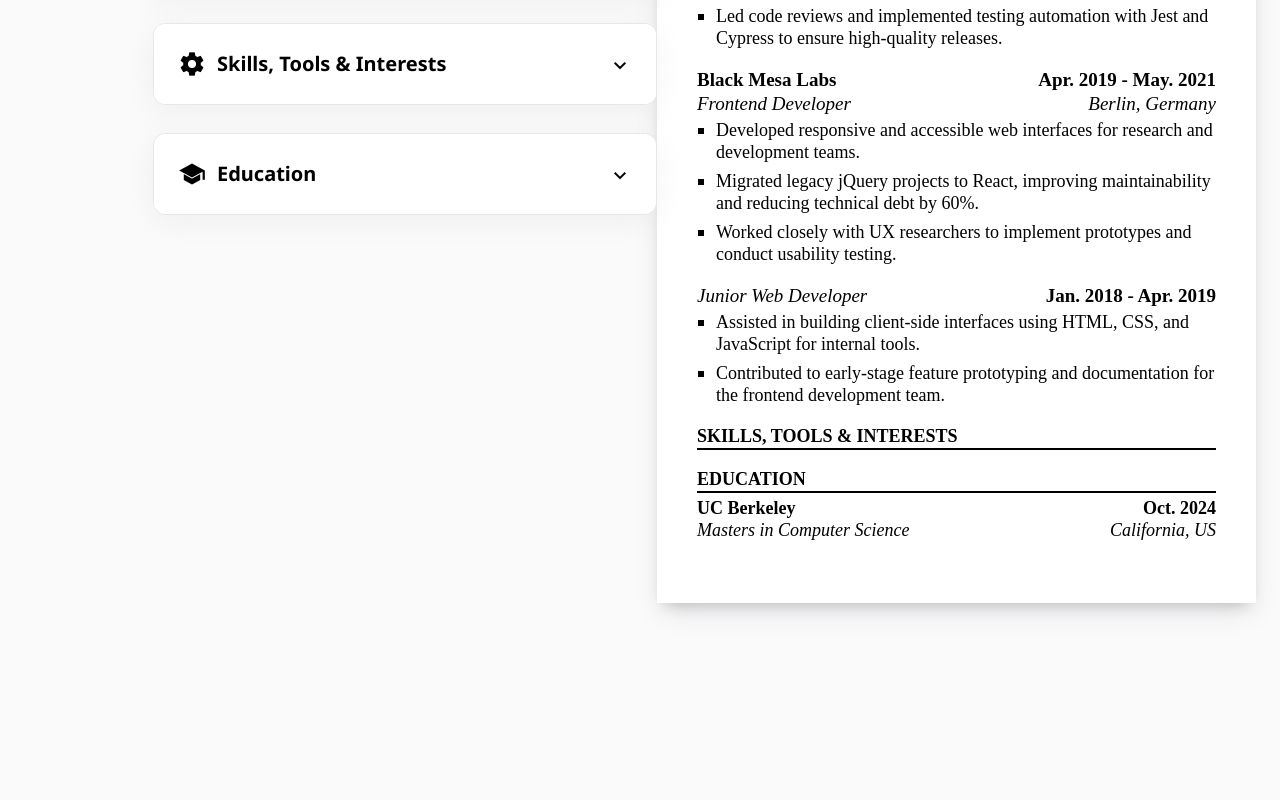
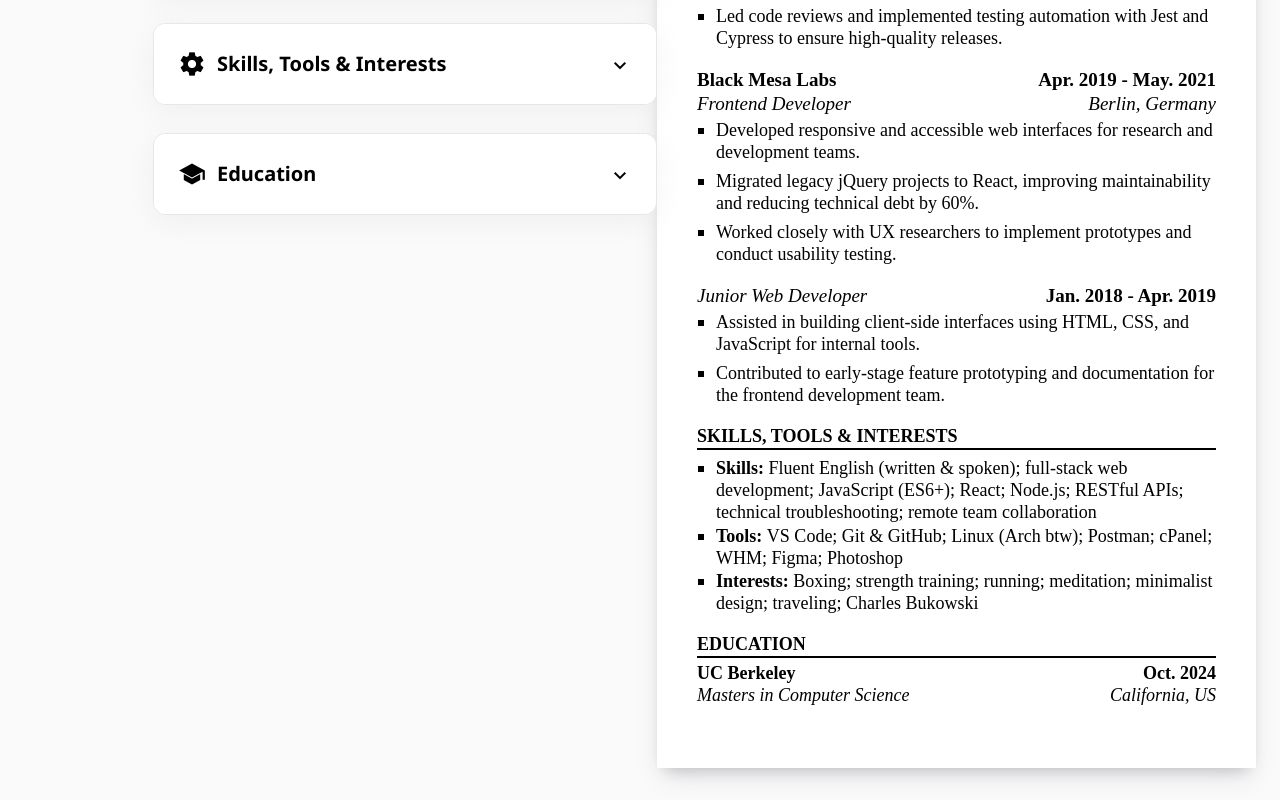
Before and after one commit to stefanmrvic/cv_builder, a React (Vite) app: page / in a window 1280 px wide. Shown: the part 801-1601 px from the top of the page. Before the commit the page ends 1436 px from the top, so only its background shows below. Built offline with nearby package versions, Linux system fonts and the light colour scheme.

Commit message:
add: visibility functionality to SkillsToolsInterests component

```diff
--- a/src/components/CV/SkillsToolsInterests/Interests.jsx
+++ b/src/components/CV/SkillsToolsInterests/Interests.jsx
@@ -1,5 +1,7 @@
 export default function Interests({data}) {
+    const interestsArray = data.map(item => item.name).join('; ');
+
     return (
-        <p><b>Interests: </b>{data.join('; ')}</p>
+        <p><b>Interests: </b>{interestsArray}</p>
     )
 }
--- a/src/components/CV/SkillsToolsInterests/Skills.jsx
+++ b/src/components/CV/SkillsToolsInterests/Skills.jsx
@@ -1,5 +1,7 @@
 export default function Skills({data}) {
+    const skillsArray = data.map(item => item.name).join('; ');
+
     return (
-        <p><b>Skills: </b>{data.join('; ')}</p>
+        <p><b>Skills: </b>{skillsArray}</p>
     )
 }
--- a/src/components/CV/SkillsToolsInterests/SkillsToolsInterests.jsx
+++ b/src/components/CV/SkillsToolsInterests/SkillsToolsInterests.jsx
@@ -11,9 +11,17 @@
         <div className='sectionBottomMargin'>
             <h1 className='headline'>SKILLS, TOOLS & INTERESTS</h1>
             <ul className={styles.skillsToolsInterestsList}>
-                { data.skills.length > 0 && <li><Skills data={data.skills} /></li> }
-                { data.tools.length > 0 &&  <li><Tools data={data.tools} /></li> }
-                { data.interests.length > 0 &&  <li><Interests data={data.interests} /></li> }
+                { data.skills.isVisible && (
+                    data.skills.items.length > 0 && <li><Skills data={data.skills.items} /></li>
+                )}
+
+                { data.tools.isVisible && (
+                    data.tools.items.length > 0 &&  <li><Tools data={data.tools.items} /></li>
+                )}
+
+                { data.interests.isVisible && (
+                    data.interests.items.length > 0 &&  <li><Interests data={data.interests.items} /></li>
+                )}
             </ul>
         </div>
     )
--- a/src/components/CV/SkillsToolsInterests/Tools.jsx
+++ b/src/components/CV/SkillsToolsInterests/Tools.jsx
@@ -1,5 +1,7 @@
 export default function Tools({data}) {
+    const toolsArray = data.map(item => item.name).join('; ');
+
     return (
-        <p><b>Tools: </b>{data.join('; ')}</p>
+        <p><b>Tools: </b>{toolsArray}</p>
     )
 }
--- a/src/components/EditControls/MainControls/MainControls.jsx
+++ b/src/components/EditControls/MainControls/MainControls.jsx
@@ -10,7 +10,7 @@
         <div className={styles.mainControls}>
             <PersonalDetails data={data.personalInfo} setCVData={setCVData}/>
             <Experience data={data.workExperience} setCVData={setCVData}/>
-            <SkillsToolsInterests data={data.education} setCVData={setCVData}/>
+            <SkillsToolsInterests data={data.skillsToolsInterests} setCVData={setCVData}/>
             <Education data={data.education} setCVData={setCVData}/>
         </div>
     )
--- a/src/components/EditControls/MainControls/SkillsToolsInterests/Interests.jsx
+++ b/src/components/EditControls/MainControls/SkillsToolsInterests/Interests.jsx
@@ -1,11 +1,22 @@
 import styles from './SkillsToolsInterests.module.css';
 
 export default function Interests({data, setCVData, setIsInterestsFormOpen}) {
+        const handleVisibility = (e) => {
+        e.stopPropagation();
+
+        setCVData(draft => {
+            const interests = draft.skillsToolsInterests.interests;
+            if (interests === undefined) throw new Error('Interests not found!');
+
+            interests.isVisible = !interests.isVisible;
+       })
+    }
+
     return (
         <div className={styles.interestsContainer} role='button' onClick={() => setIsInterestsFormOpen(true)}>
             <span className={styles.interestsHeadline}>Interests</span>
 
-            <button className={styles.interestsVisibilityBtn} >
+            <button className={styles.interestsVisibilityBtn} onClick={(handleVisibility)}>
                 <span className={`${styles.interestsVisibilityBtnIcon} material-symbols-outlined`}>
                     {data.isVisible ? 'visibility' : 'visibility_off'}
                 </span>
--- a/src/components/EditControls/MainControls/SkillsToolsInterests/Skills.jsx
+++ b/src/components/EditControls/MainControls/SkillsToolsInterests/Skills.jsx
@@ -1,11 +1,22 @@
 import styles from './SkillsToolsInterests.module.css';
 
 export default function Skills({data, setCVData, setIsSkillsFormOpen}) {
+    const handleVisibility = (e) => {
+        e.stopPropagation();
+
+        setCVData(draft => {
+            const skills = draft.skillsToolsInterests.skills;
+            if (skills === undefined) throw new Error('Skills not found!');
+
+            skills.isVisible = !skills.isVisible;
+       })
+    }
+
     return (
         <div className={styles.skillsContainer} role='button' onClick={() => setIsSkillsFormOpen(true)}>
             <span className={styles.skillsHeadline}>Skills</span>
 
-            <button className={styles.skillsVisibilityBtn} >
+            <button className={styles.skillsVisibilityBtn} onClick={(handleVisibility)}>
                 <span className={`${styles.skillsVisibilityBtnIcon} material-symbols-outlined`}>
                     {data.isVisible ? 'visibility' : 'visibility_off'}
                 </span>
--- a/src/components/EditControls/MainControls/SkillsToolsInterests/SkillsToolsInterests.jsx
+++ b/src/components/EditControls/MainControls/SkillsToolsInterests/SkillsToolsInterests.jsx
@@ -38,7 +38,7 @@
 
     })
 
-    const skillsToolsInterestsContainerRef = useRef(null);
+    const skillsToolsInterestsCardContainerRef = useRef(null);
     const arrowDownRef = useRef(null);
 
     const toggleCollapsing = () => {
@@ -50,8 +50,8 @@
     }
 
     const handleCloseAnimation = () => {
-        skillsToolsInterestsContainerRef.current.setAttribute("class", `${styles.skillsToolsInterestsContainer} ${styles.closing}`)
-        skillsToolsInterestsContainerRef.current.onanimationend = () => setIsExpanded(!isExpanded);
+        skillsToolsInterestsCardContainerRef.current.setAttribute("class", `${styles.skillsToolsInterestsContainer} ${styles.closing}`)
+        skillsToolsInterestsCardContainerRef.current.onanimationend = () => setIsExpanded(!isExpanded);
     }
 
     return (
@@ -96,19 +96,19 @@
             )}
 
             {isExpanded && (
-                <div className={`${styles.skillsToolsInterestsCardContainer} ${(isSkillsFormOpen || isToolsFormOpen || isInterestsFormOpen) ? styles.hidden : ''}`} ref={skillsToolsInterestsContainerRef}>
+                <div className={`${styles.skillsToolsInterestsCardContainer} ${(isSkillsFormOpen || isToolsFormOpen || isInterestsFormOpen) ? styles.hidden : ''}`} ref={skillsToolsInterestsCardContainerRef}>
                     <Skills
-                        data={data}
+                        data={data.skills}
                         setCVData={setCVData}
                         setIsSkillsFormOpen={setIsSkillsFormOpen}
                     />
                     <Tools
-                        data={data}
+                        data={data.tools}
                         setCVData={setCVData}
                         setIsToolsFormOpen={setIsToolsFormOpen}
                     />
                     <Interests
-                        data={data}
+                        data={data.interests}
                         setCVData={setCVData}
                         setIsInterestsFormOpen={setIsInterestsFormOpen}
                     />
--- a/src/components/EditControls/MainControls/SkillsToolsInterests/Tools.jsx
+++ b/src/components/EditControls/MainControls/SkillsToolsInterests/Tools.jsx
@@ -1,11 +1,22 @@
 import styles from './SkillsToolsInterests.module.css';
 
 export default function Tools({data, setCVData, setIsToolsFormOpen}) {
+        const handleVisibility = (e) => {
+        e.stopPropagation();
+
+        setCVData(draft => {
+            const tools = draft.skillsToolsInterests.tools;
+            if (tools === undefined) throw new Error('Tools not found!');
+
+            tools.isVisible = !tools.isVisible;
+       })
+    }
+
     return (
         <div className={styles.toolsContainer} role='button' onClick={() => setIsToolsFormOpen(true)}>
             <span className={styles.toolsHeadline}>Tools</span>
 
-            <button className={styles.toolsVisibilityBtn} >
+            <button className={styles.toolsVisibilityBtn} onClick={(handleVisibility)}>
                 <span className={`${styles.toolsVisibilityBtnIcon} material-symbols-outlined`}>
                     {data.isVisible ? 'visibility' : 'visibility_off'}
                 </span>
```
